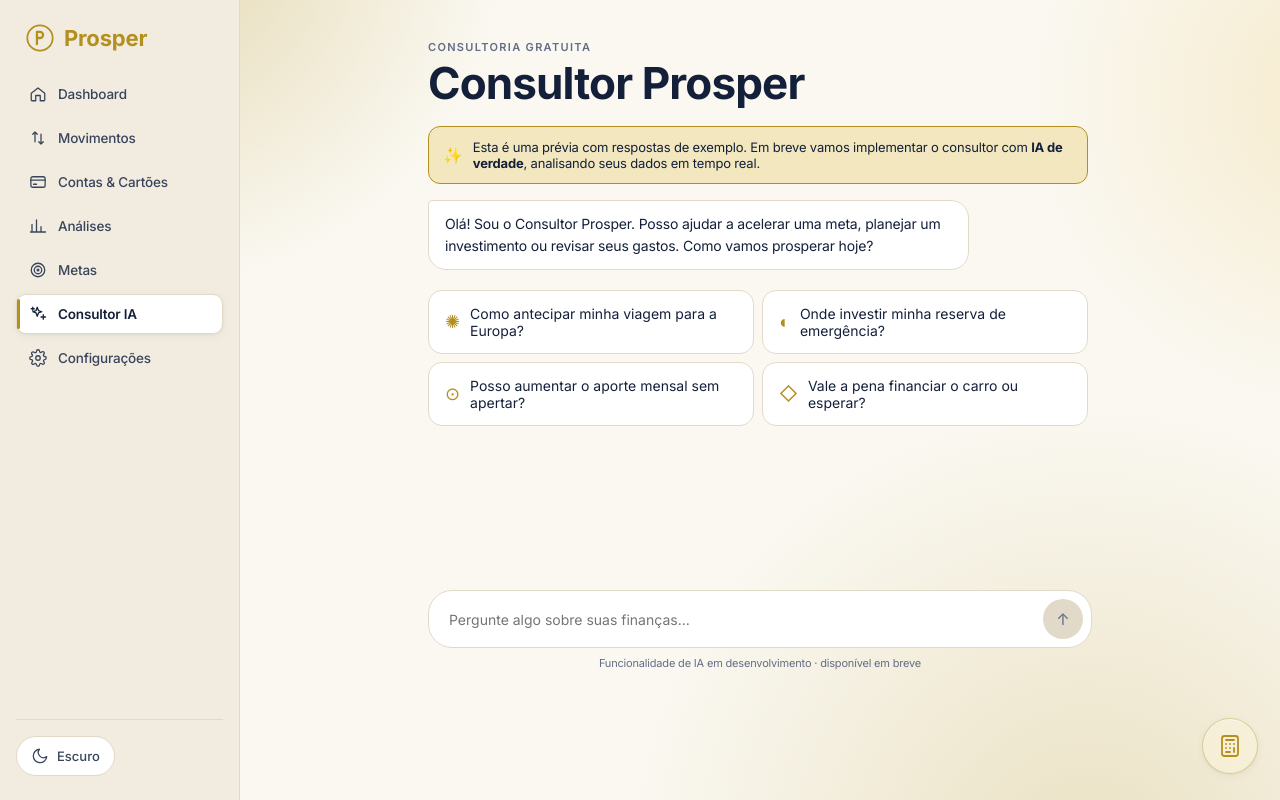
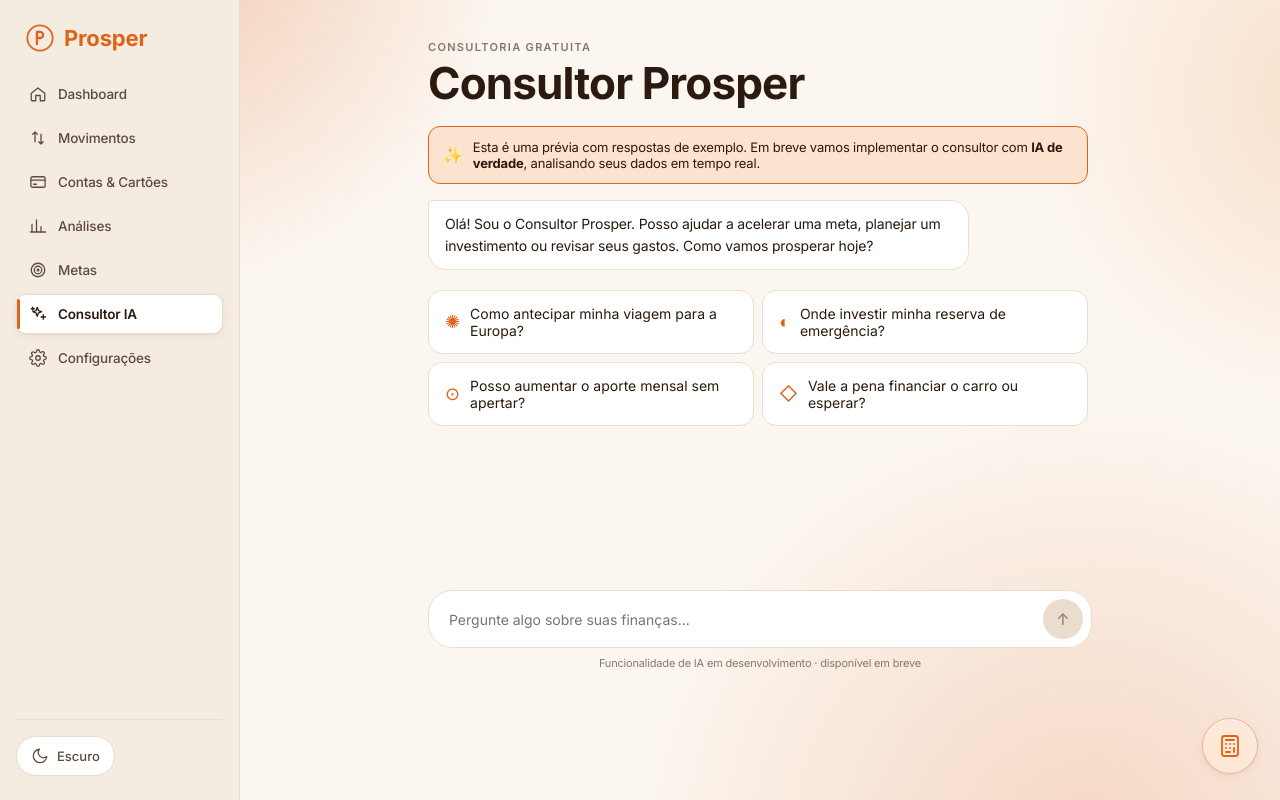
Before and after one commit to rafaelcasemiro01/prosper-finance, a Next.js app in the folder design_handoff_prosper/prosper-app/: page /ai in a window 1280 px wide. Built offline with nearby package versions, Linux system fonts and the light colour scheme.

Commit message:
feat: novo branding laranja (paleta, logo, favicon)

```diff
--- a/design_handoff_prosper/prosper-app/app/globals.css
+++ b/design_handoff_prosper/prosper-app/app/globals.css
@@ -1,17 +1,17 @@
 :root, [data-theme="light"] {
-  --bg: #FAF8F1; --bg-2: #F1ECDF; --surface: #FFFFFF; --surface-2: #F7F2E7;
-  --ink: #14203A; --ink-2: #38445C; --ink-3: #646D86; --ink-4: #B4AEA0;
-  --line: #E1DAC8; --line-soft: #ECE5D6;
-  --accent: #B3901E; --accent-ink: #1A1500; --accent-soft: #F3E7C0;
-  --highlight: #E7B53C; --highlight-ink: #241A00;
-  --positive: #1F8A5B; --negative: #C2412D; --warning: #B8860B;
-  --shadow-1: 0 1px 2px rgba(20,32,58,.04), 0 2px 8px rgba(20,32,58,.05);
-  --shadow-2: 0 6px 16px rgba(20,32,58,.07), 0 20px 48px rgba(20,32,58,.10);
-  --shadow-pop: 0 10px 24px rgba(20,32,58,.10), 0 28px 64px rgba(20,32,58,.14);
-  --glow-accent: 0 8px 28px rgba(200,160,44,.34);
-  --glass-bg: color-mix(in oklab, var(--surface) 80%, transparent);
-  --glass-border: color-mix(in oklab, var(--ink) 12%, transparent);
-  --glass-hi: rgba(255,255,255,.55);
+  --bg: #FBF6F0; --bg-2: #F4EBE1; --surface: #FFFFFF; --surface-2: #FBF1E8;
+  --ink: #2A1A0F; --ink-2: #5C4A3C; --ink-3: #8A7867; --ink-4: #CBBBAB;
+  --line: #EADDCE; --line-soft: #F3E9DD;
+  --accent: #E0631A; --accent-ink: #FFFFFF; --accent-soft: #FCE3CF;
+  --highlight: #F2842E; --highlight-ink: #FFFFFF;
+  --positive: #1F8A5B; --negative: #C2412D; --warning: #C9711A;
+  --shadow-1: 0 1px 2px rgba(60,30,10,.04), 0 2px 8px rgba(60,30,10,.06);
+  --shadow-2: 0 6px 16px rgba(60,30,10,.08), 0 20px 48px rgba(60,30,10,.12);
+  --shadow-pop: 0 10px 24px rgba(60,30,10,.12), 0 28px 64px rgba(60,30,10,.16);
+  --glow-accent: 0 8px 28px rgba(224,99,26,.34);
+  --glass-bg: color-mix(in oklab, var(--surface) 78%, transparent);
+  --glass-border: color-mix(in oklab, var(--ink) 10%, transparent);
+  --glass-hi: rgba(255,255,255,.6);
   --radius-sm: 8px; --radius: 14px; --radius-lg: 22px; --radius-xl: 28px;
 }
 [data-theme="dark"] {
--- a/design_handoff_prosper/prosper-app/app/layout.tsx
+++ b/design_handoff_prosper/prosper-app/app/layout.tsx
@@ -20,7 +20,7 @@ export default function RootLayout({ children }: { children: React.ReactNode })
     <html lang="pt-BR" data-theme="light" className={inter.variable} suppressHydrationWarning>
       <head>
         <meta name="viewport" content="width=device-width, initial-scale=1, viewport-fit=cover" />
-        <meta name="theme-color" content="#FAF8F1" />
+        <meta name="theme-color" content="#FBF6F0" />
         <script dangerouslySetInnerHTML={{ __html: themeScript }} />
       </head>
       <body>{children}</body>
--- a/design_handoff_prosper/prosper-app/components/ThemeToggle.tsx
+++ b/design_handoff_prosper/prosper-app/components/ThemeToggle.tsx
@@ -20,7 +20,7 @@ export function ThemeToggle({ compact = false }: { compact?: boolean }) {
     document.documentElement.setAttribute('data-theme', next);
     try { localStorage.setItem('pf-theme', next); } catch {}
     const meta = document.querySelector('meta[name="theme-color"]');
-    if (meta) meta.setAttribute('content', next === 'dark' ? '#0A0E16' : '#FAF8F1');
+    if (meta) meta.setAttribute('content', next === 'dark' ? '#14100C' : '#FBF6F0');
   }
 
   // Evita mismatch de hidratação
```
Also changed, not shown: design_handoff_prosper/prosper-app/app/icon.svg.
